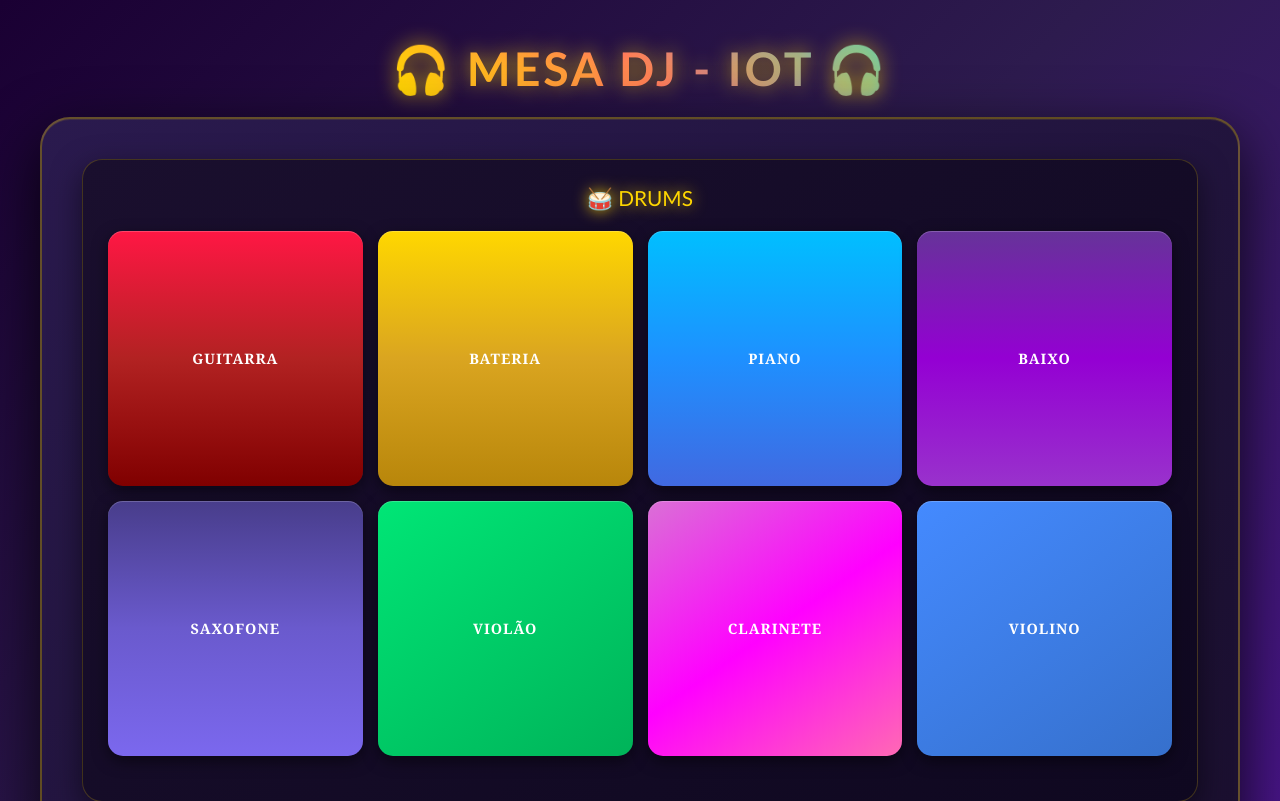
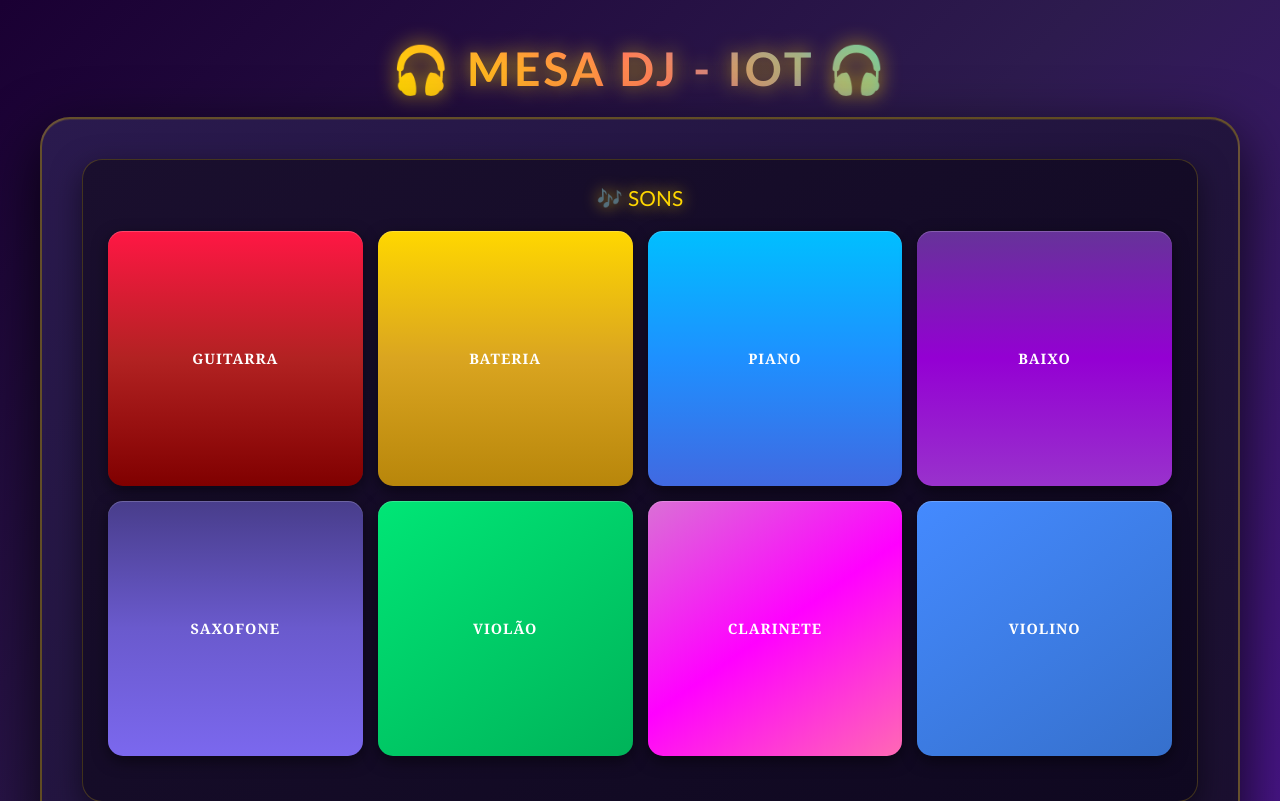
Before and after one commit to JoyceMirandaa/mesaDJ, a PHP site: page / in a window 1280 px wide. Shown: the top 801 px of the page. Run offline with PHP 8.4, Linux system fonts and the light colour scheme.

Commit message:
Add files via upload

```diff
--- a/index.php
+++ b/index.php
@@ -3,7 +3,8 @@
 <head>
     <meta charset="UTF-8">
     <meta name="viewport" content="width=device-width, initial-scale=1.0">
-    <title>Mesa DJ - iot</title>
+    <title>Mesa DJ - IOT</title>
+    <link rel="shortcut icon" type="imagex/png" href="./images/dj-mixer.ico">
     <style>
         * {
             margin: 0;
@@ -125,7 +126,7 @@
         <div class="deck-section">
             <!-- DECK 1: DRUMS -->
             <div class="deck">
-                <div class="deck-title">🥁 DRUMS</div>
+                <div class="deck-title">🎶 SONS</div>
                 <div class="pad-grid" id="status-message">
                     <button class="pad kick" onclick="sendKey('g')">Guitarra</button>
                     <button class="pad snare"onclick="sendKey('b')">Bateria</button>
```
Also changed, not shown: images/dj-mixer.ico (added).
